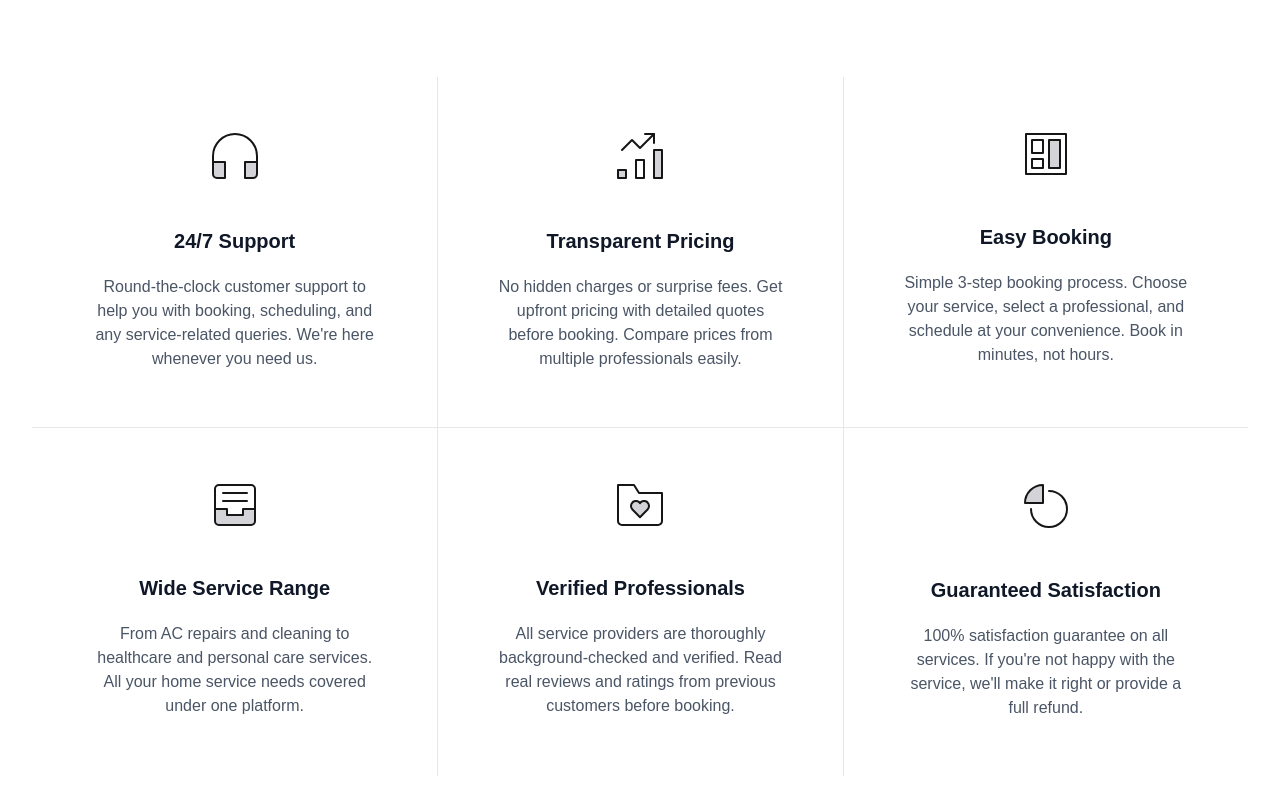
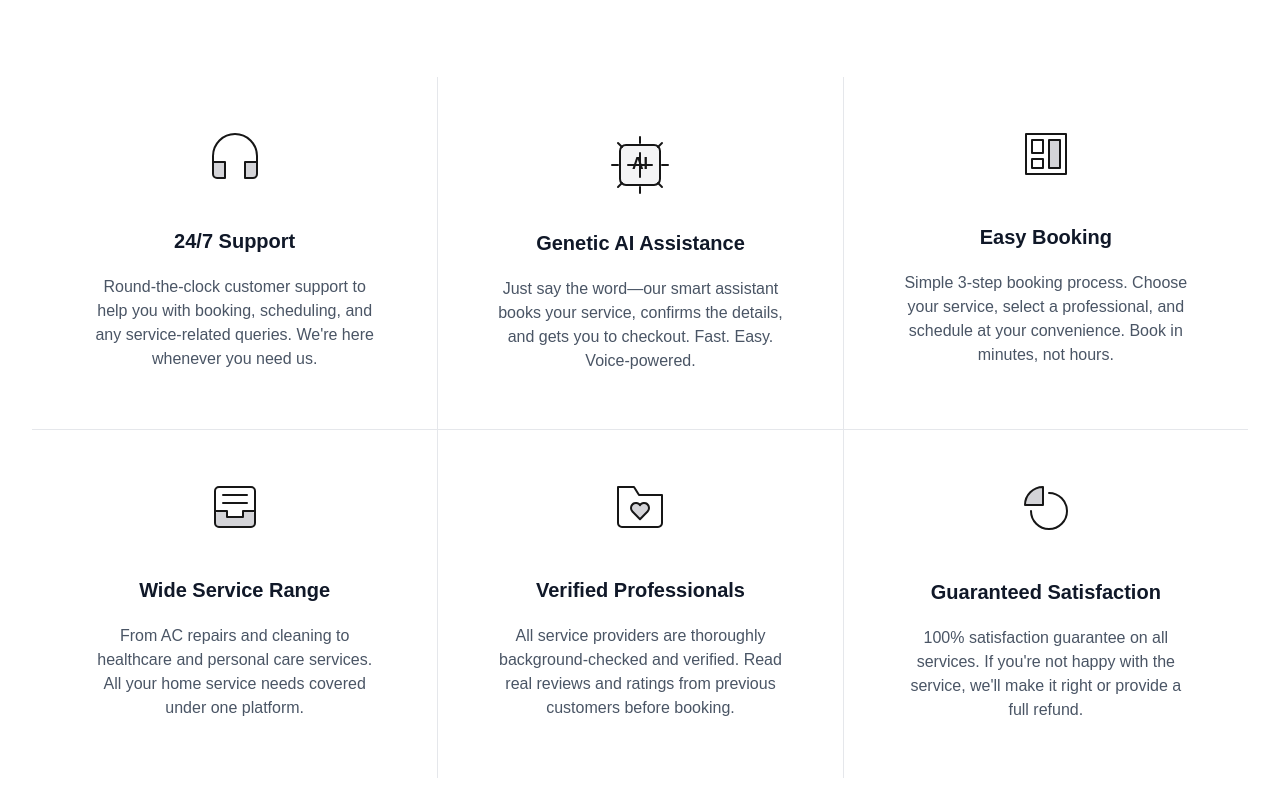
Before and after one commit to chaudhary64/zonomo-landing-page, a Next.js app: page / in a window 1280 px wide. Shown: the part 1020-1820 px from the top of the page. Built offline with nearby package versions, Linux system fonts and the light colour scheme; no server answers.

Commit message:
little updating in WCU,HIW

```diff
--- a/src/components/HowitWorks.js
+++ b/src/components/HowitWorks.js
@@ -49,7 +49,7 @@ function HowitWorks() {
             >
               <path
                 d="M50 25 Q200 5 400 25 T750 25"
-                stroke="#D1D5DB"
+                stroke="black"
                 strokeWidth="2"
                 strokeDasharray="8,8"
                 fill="none"
--- a/src/components/WhyChooseUs.js
+++ b/src/components/WhyChooseUs.js
@@ -55,71 +55,122 @@ function WhyChooseUs() {
             </h3>
             <p className="mt-5 text-base text-gray-600 font-pj">
               Round-the-clock customer support to help you with booking,
-              scheduling, and any service-related queries. We&apos;re here whenever
-              you need us.
+              scheduling, and any service-related queries. We&apos;re here
+              whenever you need us.
             </p>
           </div>
+
           <div className="md:p-8 lg:p-14 md:border-l md:border-gray-200">
+            {/* AI SVG Icon */}
             <svg
               className="mx-auto"
-              width={46}
-              height={46}
-              viewBox="0 0 46 46"
+              width={64}
+              height={64}
+              viewBox="0 0 64 64"
               fill="none"
               xmlns="http://www.w3.org/2000/svg"
             >
-              <path
-                d="M27 27H19V45H27V27Z"
+              {/* Chip Outer Border */}
+              <rect
+                x="12"
+                y="12"
+                width="40"
+                height="40"
+                rx="6"
                 stroke="#161616"
                 strokeWidth={2}
-                strokeMiterlimit={10}
+                fill="#F4F4F5"
+              />
+
+              {/* Internal circuit lines */}
+              <path
+                d="M32 20V44"
+                stroke="#161616"
+                strokeWidth={2}
                 strokeLinecap="round"
-                strokeLinejoin="round"
               />
               <path
-                d="M9 37H1V45H9V37Z"
-                fill="#D4D4D8"
+                d="M20 32H44"
                 stroke="#161616"
                 strokeWidth={2}
-                strokeMiterlimit={10}
                 strokeLinecap="round"
-                strokeLinejoin="round"
+              />
+
+              {/* Pins around the chip */}
+              <path
+                d="M32 4V10"
+                stroke="#161616"
+                strokeWidth={2}
+                strokeLinecap="round"
               />
               <path
-                d="M45 17H37V45H45V17Z"
-                fill="#D4D4D8"
+                d="M32 54V60"
                 stroke="#161616"
                 strokeWidth={2}
-                strokeMiterlimit={10}
                 strokeLinecap="round"
-                strokeLinejoin="round"
               />
               <path
-                d="M5 17L15 7L23 15L37 1"
+                d="M4 32H10"
                 stroke="#161616"
                 strokeWidth={2}
-                strokeMiterlimit={10}
                 strokeLinecap="round"
-                strokeLinejoin="round"
               />
               <path
-                d="M28 1H37V10"
+                d="M54 32H60"
                 stroke="#161616"
                 strokeWidth={2}
-                strokeMiterlimit={10}
                 strokeLinecap="round"
-                strokeLinejoin="round"
               />
+              <path
+                d="M14 14L10 10"
+                stroke="#161616"
+                strokeWidth={2}
+                strokeLinecap="round"
+              />
+              <path
+                d="M50 14L54 10"
+                stroke="#161616"
+                strokeWidth={2}
+                strokeLinecap="round"
+              />
+              <path
+                d="M14 50L10 54"
+                stroke="#161616"
+                strokeWidth={2}
+                strokeLinecap="round"
+              />
+              <path
+                d="M50 50L54 54"
+                stroke="#161616"
+                strokeWidth={2}
+                strokeLinecap="round"
+              />
+
+              {/* AI Text Center */}
+              <text
+                x="50%"
+                y="50%"
+                dominantBaseline="middle"
+                textAnchor="middle"
+                fontSize="16"
+                fontWeight="bold"
+                fontFamily="Arial, sans-serif"
+                fill="#161616"
+              >
+                AI
+              </text>
             </svg>
-            <h3 className="mt-12 text-xl font-bold text-gray-900 font-pj">
-              Transparent Pricing
+
+            <h3 className="mt-8 text-xl font-bold text-gray-900 font-pj">
+              Genetic AI Assistance
             </h3>
+
             <p className="mt-5 text-base text-gray-600 font-pj">
-              No hidden charges or surprise fees. Get upfront pricing with
-              detailed quotes before booking. Compare prices from multiple
-              professionals easily.
+              Just say the word—our smart assistant books your service, confirms
+              the details, and gets you to checkout. Fast. Easy. Voice-powered.
             </p>
           </div>
+
           <div className="md:p-8 lg:p-14 md:border-l md:border-gray-200">
             <svg
               className="mx-auto"
@@ -293,8 +344,9 @@ function WhyChooseUs() {
               Guaranteed Satisfaction
             </h3>
             <p className="mt-5 text-base text-gray-600 font-pj">
-              100% satisfaction guarantee on all services. If you&apos;re not happy
-              with the service, we&apos;ll make it right or provide a full refund.
+              100% satisfaction guarantee on all services. If you&apos;re not
+              happy with the service, we&apos;ll make it right or provide a full
+              refund.
             </p>
           </div>
         </div>
```
